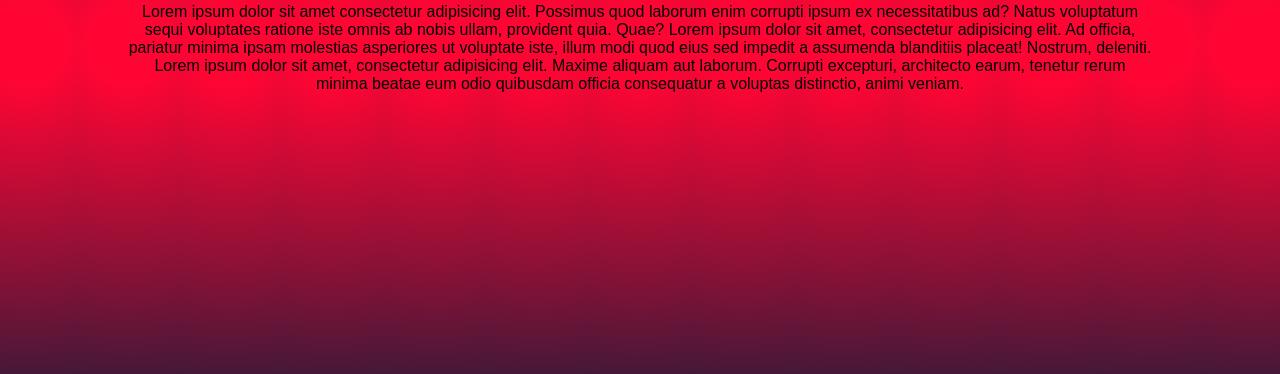
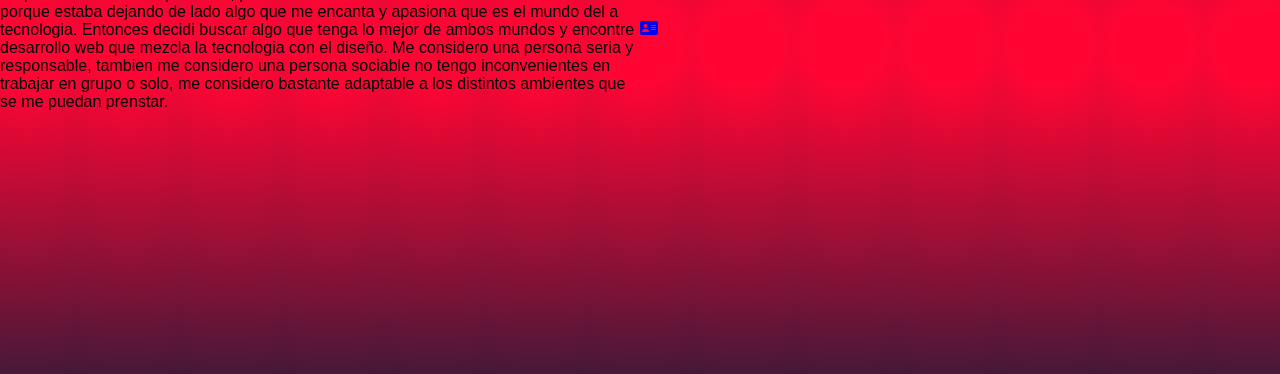
Before and after one commit to EmanuelPalacio/Portafolio, a website: page html/sobre-mi.html in a window 1280 px wide. Shown: the part 356-730 px from the top of the page. Drawn offline with Linux system fonts and the light colour scheme; a web font is replaced by a local one.

Commit message:
terminando paginas sobre mi  e inicio

```diff
--- a/html/sobre-mi.html
+++ b/html/sobre-mi.html
@@ -66,13 +66,19 @@
         </nav>
     </header>
     <main class="main-sobre-mi">
-        <div class="">
-            <h1 class="main-sobre-mi__contenedor">Como comence con el Desarrollo Web</h1>
+        <div class="main-sobre-mi__contenedor">
+            <div class="main-sobre-mi__texto">
+                <h1>¿Quién soy?</h1>
 
-            <p class="main-sobre-mi__texto">Lorem ipsum dolor sit amet consectetur adipisicing elit. Possimus quod laborum enim corrupti ipsum ex necessitatibus ad? Natus voluptatum sequi voluptates ratione iste omnis ab nobis ullam, provident quia. Quae?
-            Lorem ipsum dolor sit amet, consectetur adipisicing elit. Ad officia, pariatur minima ipsam molestias asperiores ut voluptate iste, illum modi quod eius sed impedit a assumenda blanditiis placeat! Nostrum, deleniti.
-            Lorem ipsum dolor sit amet, consectetur adipisicing elit. Maxime aliquam aut laborum. Corrupti excepturi, architecto earum, tenetur rerum minima beatae eum odio quibusdam officia consequatur a voluptas distinctio, animi veniam.
-            </p>
+                <p>
+                    Empeze estudiando arquitectura, pero no estaba totalmente convencido con la carrera porque estaba dejando de lado algo que me encanta y apasiona que es el mundo del a tecnologia. Entonces decidi buscar algo que tenga lo mejor de ambos mundos y encontre desarrollo web que mezcla la tecnologia con el diseño.
+
+                    Me considero una persona seria y responsable, tambien me considero una persona sociable  no tengo inconvenientes en trabajar en grupo o solo, me considero bastante adaptable a los distintos ambientes que se me puedan prenstar.
+                </p>
+            </div>
+            <div class="main-sobre-mi__cv">
+                <a href="../docs/archivodeprueba.pdf" target="_blank"><i class="fa-solid fa-address-card"></i></a>
+            </div>
         </div>
     </main>
     <footer class="footer">
--- a/scss/partes/main.scss
+++ b/scss/partes/main.scss
@@ -207,12 +207,16 @@
 
 .main-sobre-mi {
     grid-area: main;
-    display: flex;
-    justify-content: center;
-    align-items: center;
-    text-align: center;
 
-    .main-sobre-mi__texto {
-        margin: 20px 10%;
+    .main-sobre-mi__contenedor {
+        display: flex;
+        align-items: center;
+        width: 100%;
+        height: 100%;
+
+        .main-sobre-mi__texto, .main-sobre-mi__cv {
+            width: 50%;
+        }
+
     }
 }
```
Also changed, not shown: index.html (+1 -3 lines), css/main.css, 1 other file.
